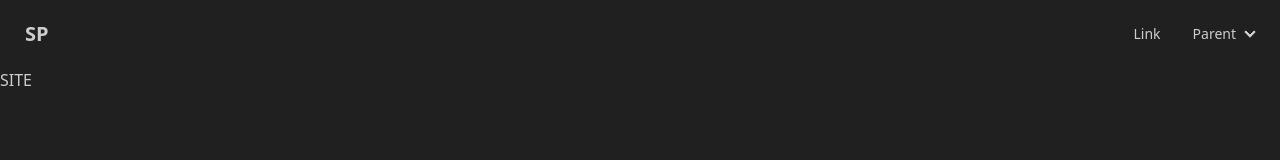
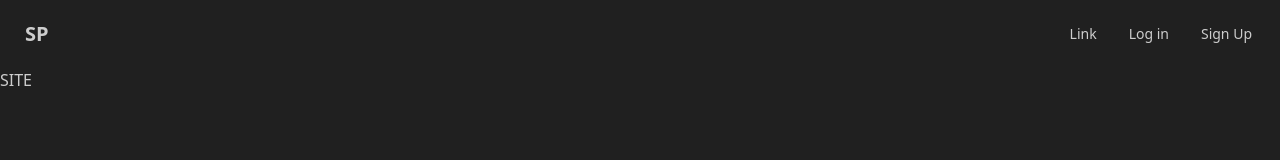
Before and after one commit to friedavocadoes/SP, a Next.js app: page / in a window 1280 px wide. Shown: the top 160 px of the page. Built offline with nearby package versions, Linux system fonts and the light colour scheme.

Commit message:
login/signup buttons

```diff
--- a/app/components/Navbar.tsx
+++ b/app/components/Navbar.tsx
@@ -1,6 +1,11 @@
+"use client";
 import React from "react";
+import { useState } from "react";
+import Link from "next/link";
 
 function Navbar() {
+  const [loggedIn, checkLoggedIn] = useState("");
+
   return (
     <>
       <div className="navbar sticky top-0 z-50 bg-base-100">
@@ -14,6 +19,7 @@ function Navbar() {
             <li>
               <a>Link</a>
             </li>
+            {loggedIn ? (
               <li>
                 <details>
                   <summary>Parent</summary>
@@ -27,6 +33,16 @@ function Navbar() {
                   </ul>
                 </details>
               </li>
+            ) : (
+              <>
+                <li>
+                  <Link href="/login">Log in</Link>
+                </li>
+                <li>
+                  <Link href="/signup">Sign Up</Link>
+                </li>
+              </>
+            )}
           </ul>
         </div>
       </div>
```
Lines whose indentation alone changed are shown as unchanged.
